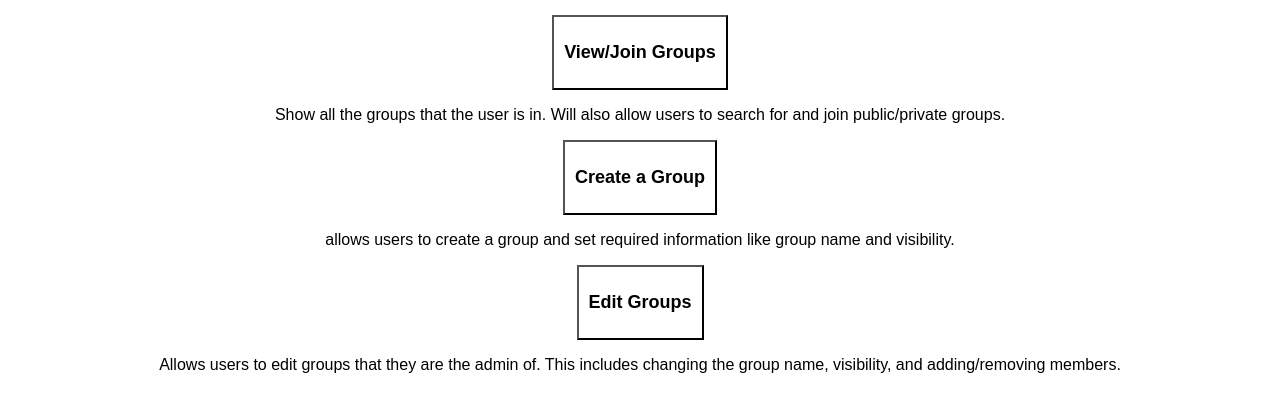
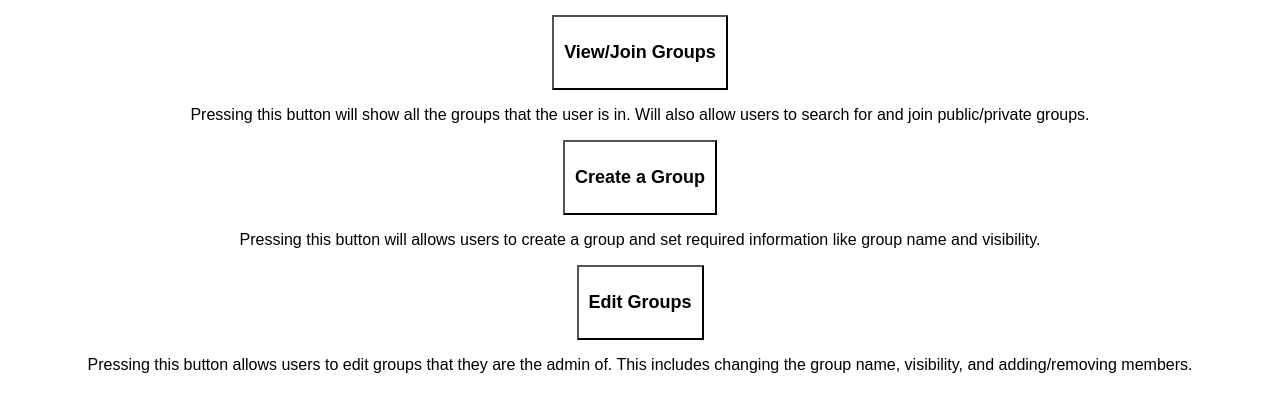
Before and after one commit to ychan05/swen-101-website, a plain HTML site: page groups.html in a window 1280 px wide. Shown: the part 49-460 px from the top of the page. Drawn offline with Linux system fonts and the light colour scheme.

Commit message:
Add tested negative button + changed txt for group

```diff
--- a/groups.html
+++ b/groups.html
@@ -21,19 +21,19 @@
         <section>
             <button><h2>View/Join Groups</h2></button>
             <p>
-                Show all the groups that the user is in. Will also allow users to search for and join public/private groups.
+                Pressing this button will show all the groups that the user is in. Will also allow users to search for and join public/private groups.
             </p>
         </section>
           <section>
             <button><h2>Create a Group</h2></button>
             <p>
-                allows users to create a group and set required information like group name and visibility.
+                Pressing this button will allows users to create a group and set required information like group name and visibility.
             </p>
           </section>
           <section>
             <button><h2>Edit Groups</h2></button>
             <p>
-                Allows users to edit groups that they are the admin of. This includes changing the group name, visibility, and adding/removing members.
+                Pressing this button allows users to edit groups that they are the admin of. This includes changing the group name, visibility, and adding/removing members.
             </p>
           </section>
         </body>
```
Also changed, not shown: reportstatus.html (+5 -0 lines).
